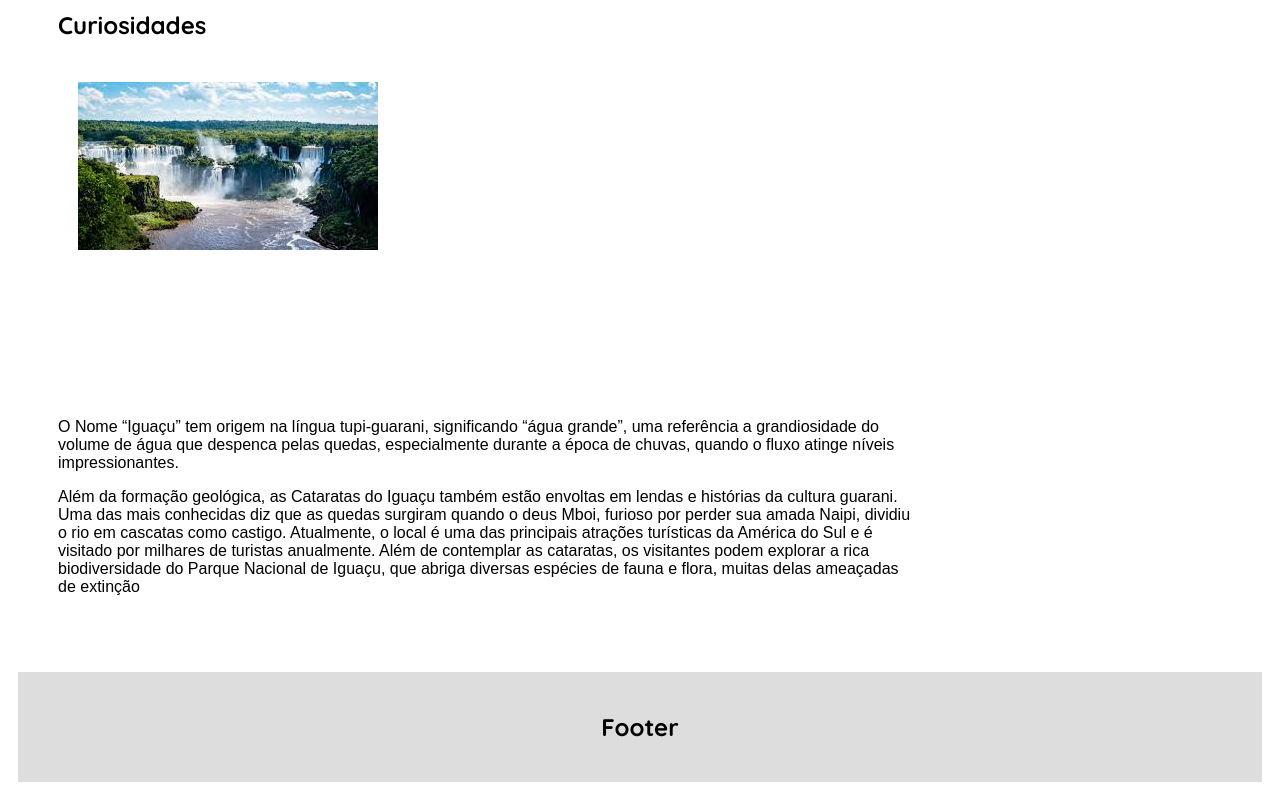
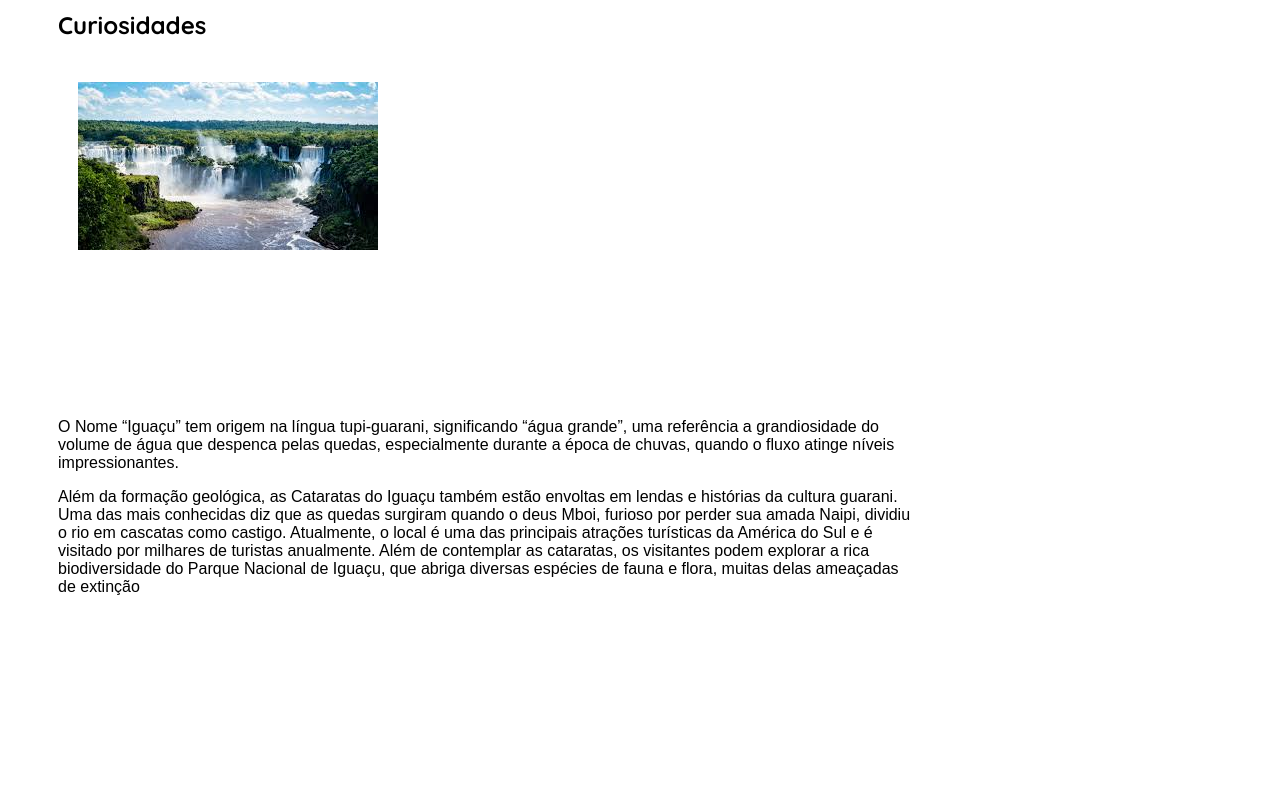
Before and after one commit to octopusprojeto/lugares, a plain HTML site: page cataratas.html in a window 1280 px wide. Shown: the part 980-1780 px from the top of the page. After the commit the page ends 1650 px from the top, so only its background shows below. Drawn offline with Linux system fonts and the light colour scheme; a web font is replaced by a local one.

Commit message:
Add files via upload

```diff
--- a/cataratas.html
+++ b/cataratas.html
@@ -42,16 +42,3 @@
       <p> Além da formação geológica, as Cataratas do Iguaçu também estão envoltas em lendas e histórias da cultura guarani. Uma das mais conhecidas diz que as quedas surgiram quando o deus Mboi, furioso por perder sua amada Naipi, dividiu o rio em cascatas como castigo. Atualmente, o local é uma das principais atrações turísticas da América do Sul e é visitado por milhares de turistas anualmente. Além de contemplar as cataratas, os visitantes podem explorar a rica biodiversidade do Parque Nacional de Iguaçu, que abriga diversas espécies de fauna e flora, muitas delas ameaçadas de extinção<p>
 
         </p>
-
-    </div>
-  </div>
-    </div>
-  </div>
-</div>
-
-<div class="footer">
-  <h2>Footer</h2>
-</div>
-
-</body>
-</html>
```
Also changed, not shown: replit_zip_error_log.txt.
